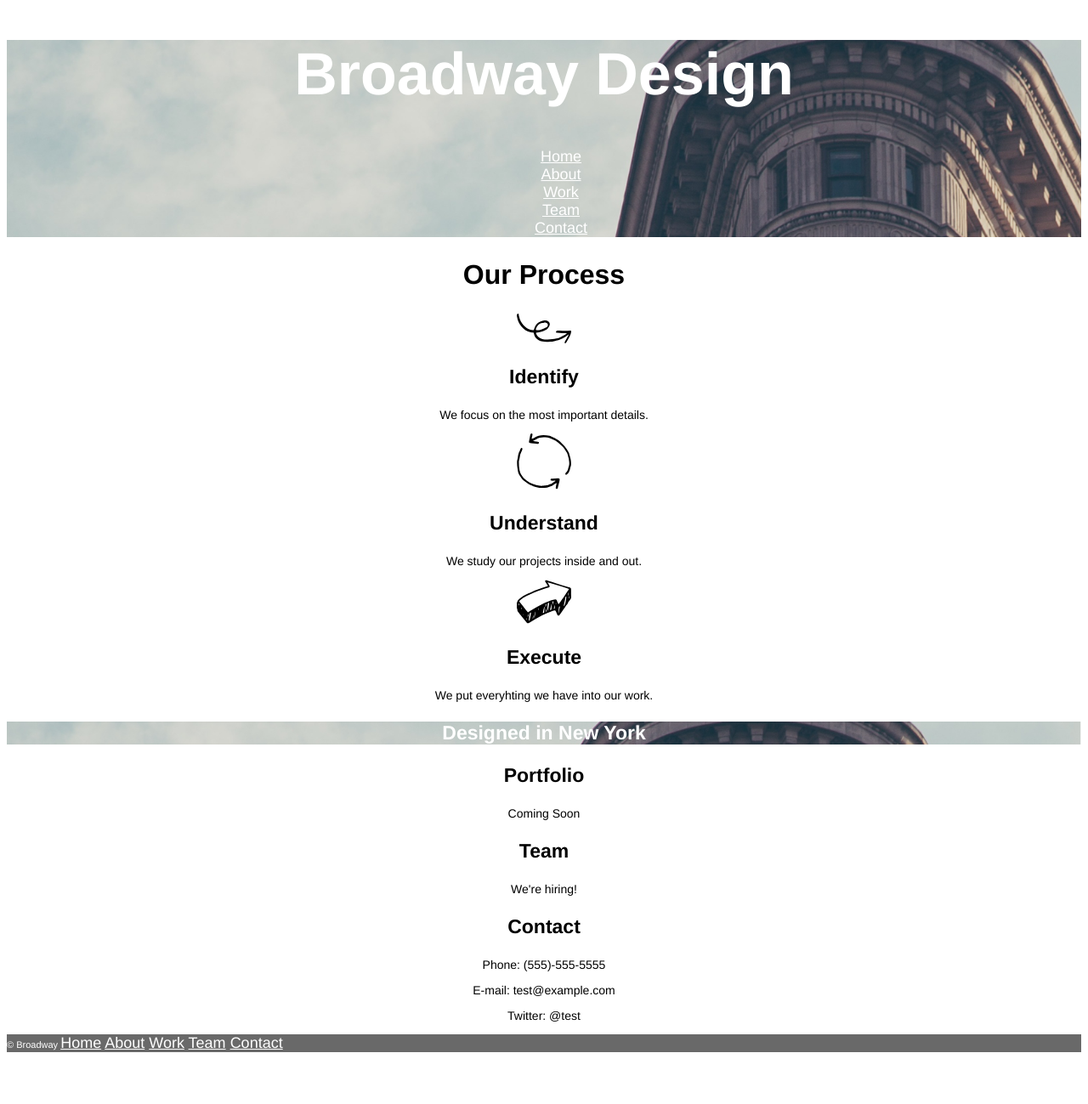
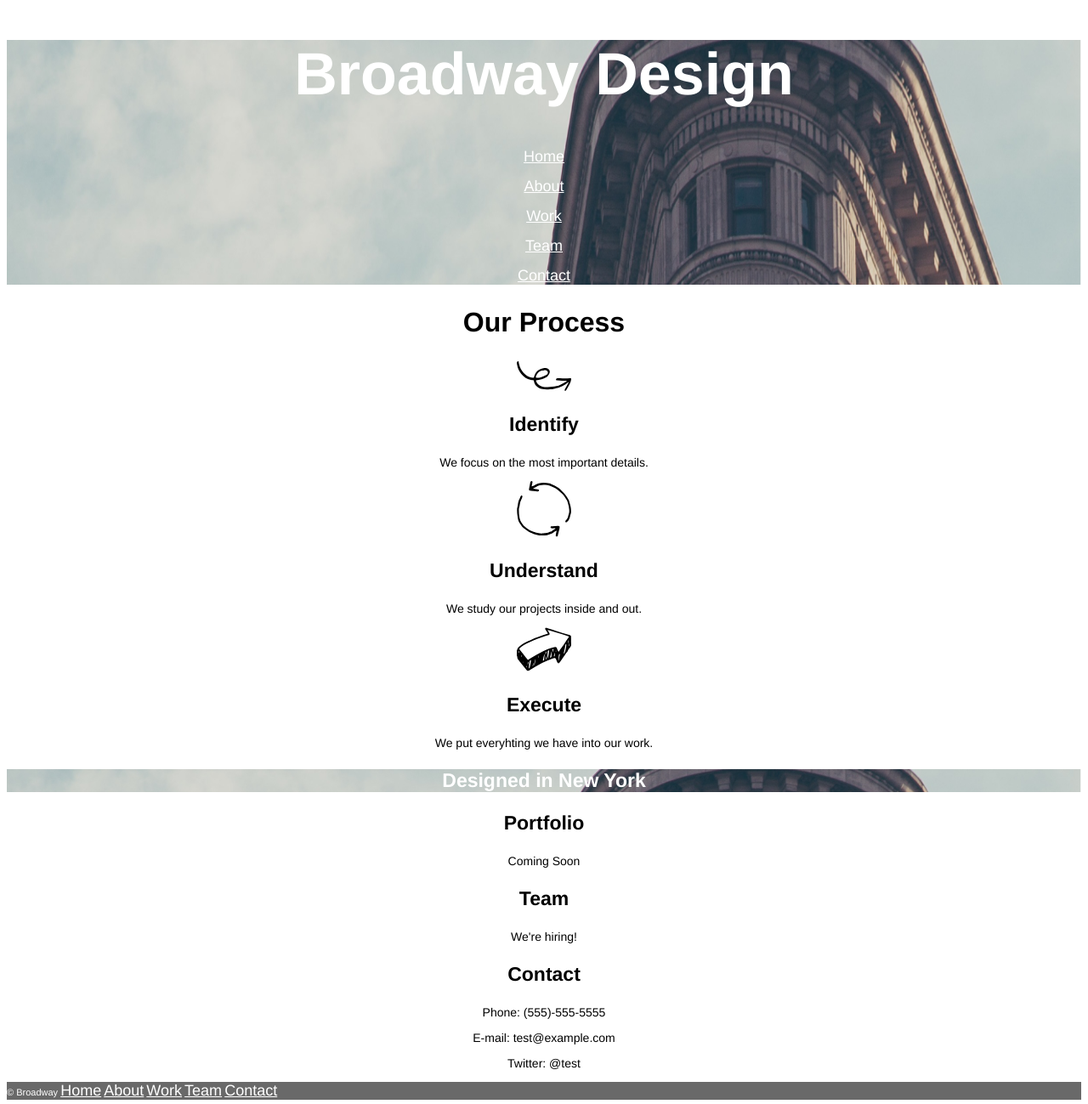
Before and after one commit to keith-mcdermott/broadway, a plain HTML site: page index.html in a window 1280 px wide. Shown: the whole page at 85% size. Before the commit the page ends 1246 px from the top, so only its background shows below. Drawn offline with Linux system fonts and the light colour scheme.

Commit message:
refined css

```diff
--- a/index.html
+++ b/index.html
@@ -9,14 +9,12 @@
     <!-- Title and navigation-->
     <div class="title">
         <h1 class="top">Broadway Design</h1>
-        <nav class="topnav">
-          <ul>
-            <li> <a href="#">Home</a> </li>
-            <li> <a href="#">About</a> </li>
-            <li> <a href="#">Work</a> </li>
-            <li> <a href="#">Team</a> </li>
-            <li> <a href="#">Contact</a> </li>
-          </ul>
+        <nav class="nav">
+            <p><a href="#">Home</a> </p>
+            <p> <a href="#">About</a> </p>
+            <p> <a href="#">Work</a> </p>
+            <p> <a href="#">Team</a> </p>
+            <p> <a href="#">Contact</a> </p>
         </nav>
     </div>
     <!-- Process -->
@@ -49,7 +47,7 @@
     </div>
     <!--Footer and navigation to top -->
     <div class="copy">
-      &copy; Broadway <span class="botnav">
+      &copy; Broadway <span class="nav">
       <a href="#top">Home</a>
       <a href="#top">About</a>
       <a href="#top">Work</a>
--- a/resources/css/stylesheet.css
+++ b/resources/css/stylesheet.css
@@ -3,7 +3,7 @@ body {
 }
 .title {
   background-image: url(../images/the-flatiron-building.png);
-  background-size: cover;
+  background-size: 100% 100%;
   text-align: center;
 }
 h1 {
@@ -11,14 +11,9 @@ h1 {
   font-weight: bold;
   color: white;
 }
-li {
-  color: white;
-  font-size: 18px;
-  list-style-type: none;
-}
-.topnav a,
-.botnav a {
+.nav a {
   color:white;
+    font-size: 18px;
 }
 h2{
   font-size: 32px;
@@ -30,12 +25,12 @@ h3 {
   font-weight: bold;
     text-align: center;
 }
-.process p,
-.company p {
+p {
   font-size: 14px;
   text-align: center;
 }
-.design {
+.design,
+.design p {
   background-image: url(../images/the-flatiron-building.png);
   background-size: cover;
   color: white;
@@ -48,7 +43,3 @@ h3 {
   color: white;
   font-size: 11px;
 }
-.botnav {
-  color: white;
-  font-size: 18px;
-}
```
